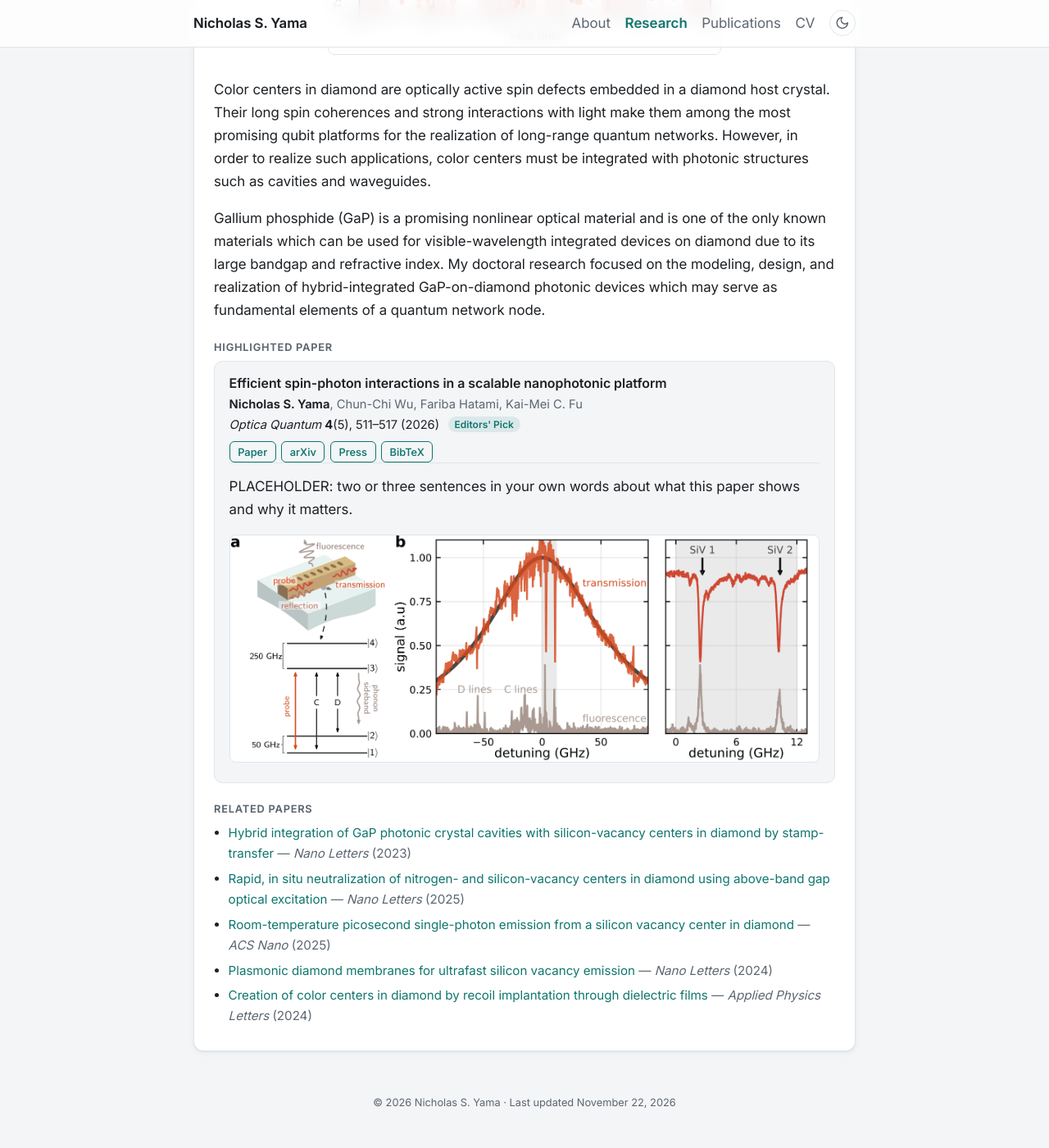
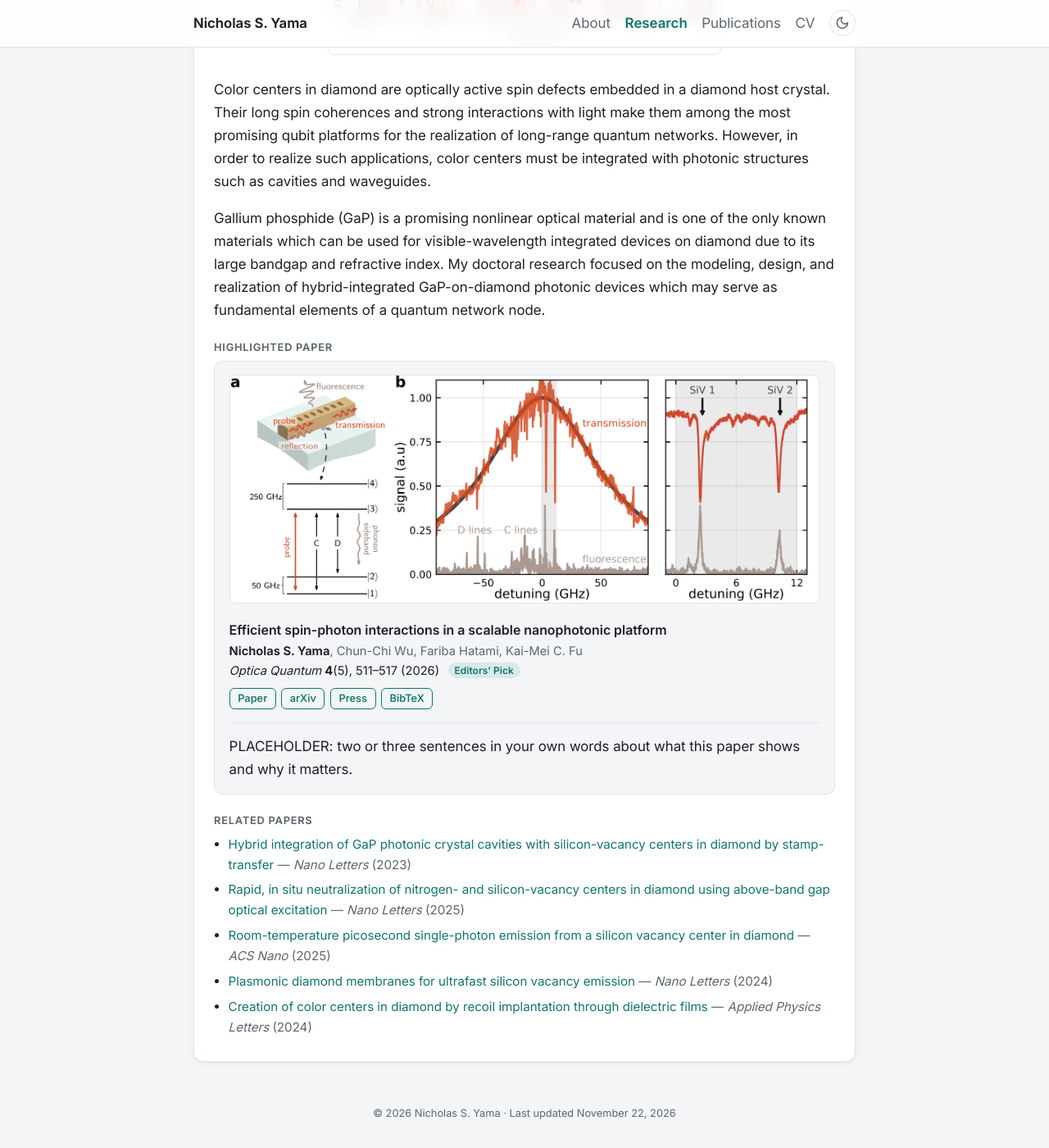
Before and after one commit to nyama8/nyama8.github.io, a Jekyll site: the page built from _topics/diamond.md, in a window 1280 px wide and 1400 px high, scrolled down 609 px. Shown: the whole window at 82% size. Built offline with Jekyll 4.4.1, drawn with Linux system fonts in a browser that asks for light colours.

Commit message:
Research highlights: figure above the paper; fix spacing above the divider
Co-Authored-By: Claude Opus 5.5 <noreply@anthropic.com>

```diff
--- a/_layouts/topic.html
+++ b/_layouts/topic.html
@@ -24,10 +24,6 @@ layout: default
   {%- assign p = site.data.publications | where: "id", h.id | first %}
   {%- if p %}
   <div class="highlight">
-    {% include publication.html pub=p %}
-    {%- if h.text %}
-    <p class="highlight-text">{{ h.text }}</p>
-    {%- endif %}
     {%- if h.image %}
     <figure class="highlight-figure">
       <a href="{{ h.image | relative_url }}" target="_blank" rel="noopener" title="Open full size">
@@ -35,6 +31,10 @@ layout: default
       </a>
       {%- if h.caption %}<figcaption>{{ h.caption }}</figcaption>{% endif %}
     </figure>
+    {%- endif %}
+    {% include publication.html pub=p %}
+    {%- if h.text %}
+    <p class="highlight-text">{{ h.text }}</p>
     {%- endif %}
   </div>
   {%- endif %}
--- a/assets/css/style.css
+++ b/assets/css/style.css
@@ -322,12 +322,12 @@ img { max-width: 100%; height: auto; }
 .highlight .pub { background: none; border: 0; box-shadow: none; padding: 0; margin: 0; }
 .highlight .pub p { margin: 0; }
 .highlight .pub .pub-links { margin-top: 0.5rem; }
-.highlight-text {
-  margin: 0.85rem 0 0;
+.highlight .highlight-text {   /* ".highlight" makes this win over the general paragraph spacing */
+  margin: 1rem 0 0;
   padding-top: 0.85rem;
   border-top: 1px solid var(--border);
 }
-.highlight-figure { margin: 0.85rem 0 0; text-align: center; }
+.highlight-figure { margin: 0 0 0.9rem; text-align: center; }
 .highlight-figure img {
   max-height: 320px;
   border-radius: 8px;
```
